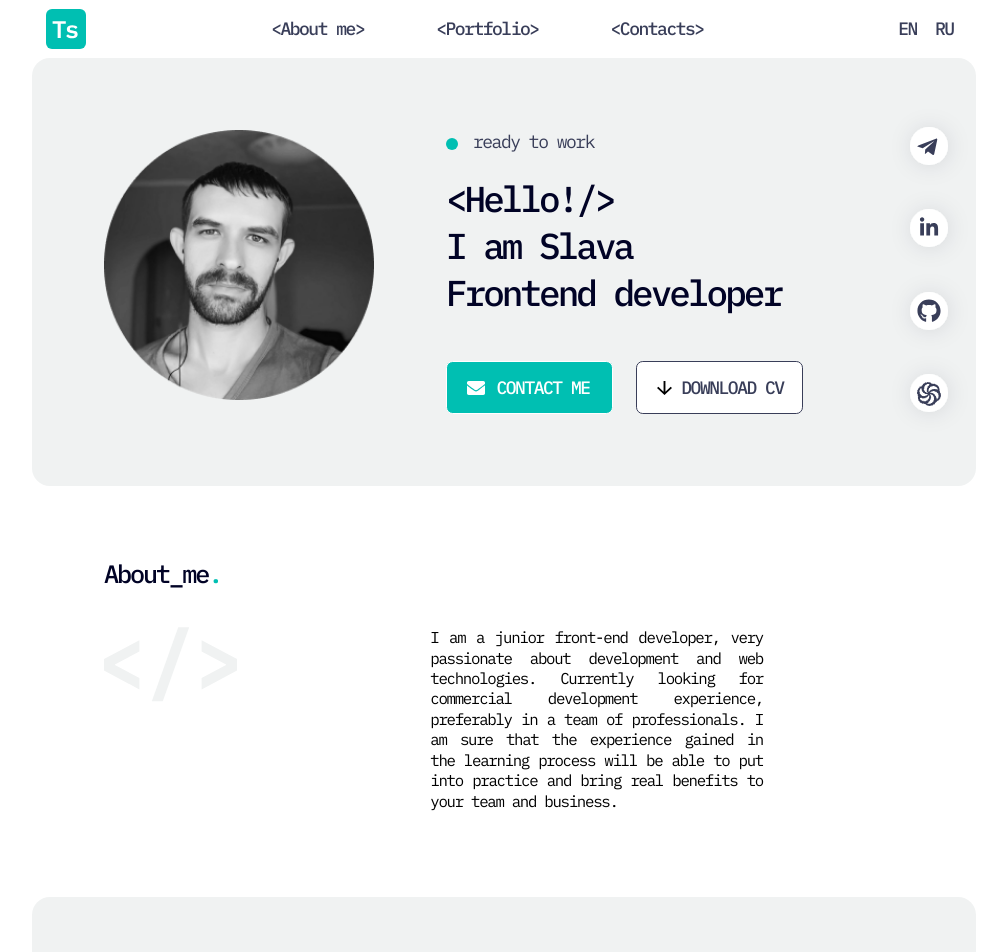
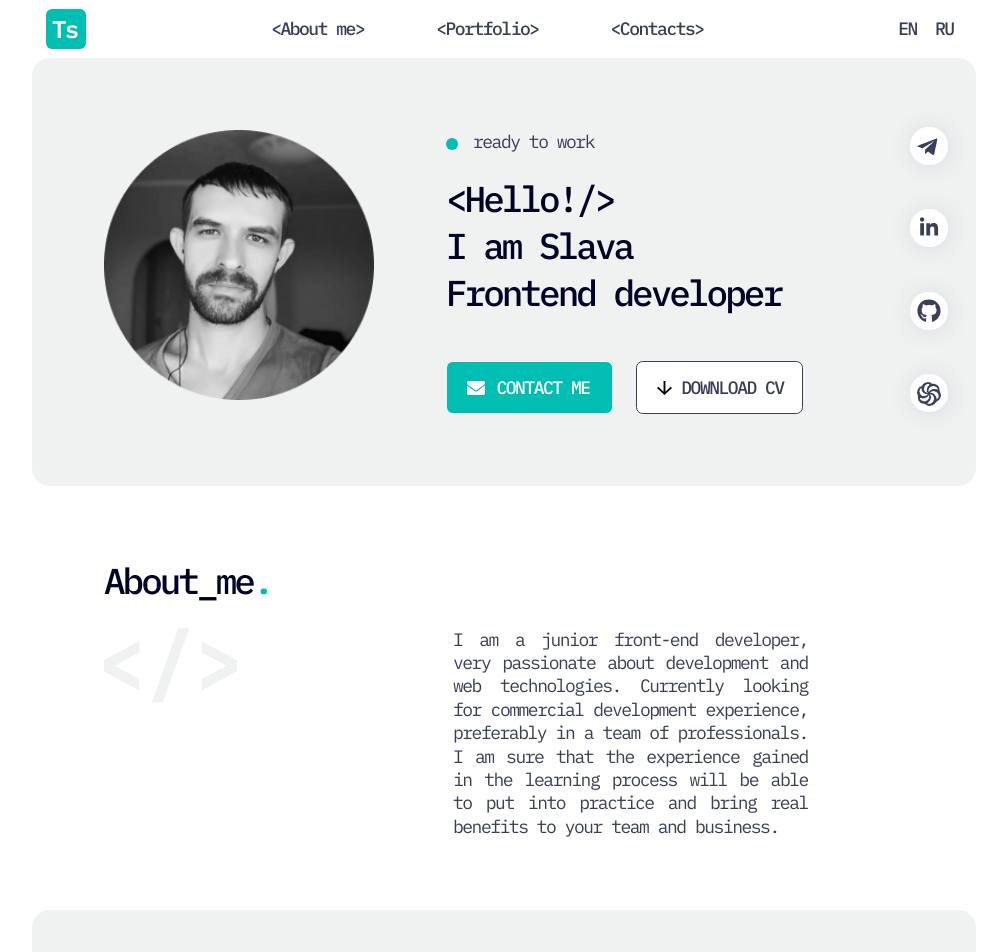
Before and after one commit to Tsvetkoffff/cv, a React (Vite) app: page / in a window 1280 px wide. Shown: the top 952 px of the page, without its empty margins (126-1133 px from the left). Built offline with nearby package versions, Linux system fonts and the light colour scheme.

Commit message:
refactor: refactoring About

```diff
--- /dev/null
+++ b/src/components/Main/About/ContentContainer.jsx
@@ -0,0 +1,11 @@
+import React from 'react'
+
+const ContentContainer = ({children}) => {
+  return (
+    <div className='flex flex-col gap-7 md:flex-row-reverse md:justify-end md:gap-28 md:w-[90%] lg:gap-48  xl:gap-60'>
+      {children}
+    </div>
+  )
+}
+
+export default ContentContainer
--- /dev/null
+++ b/src/components/Main/About/TagIcon.jsx
@@ -0,0 +1,12 @@
+import React from 'react'
+import {ReactComponent as Icon} from '/src/assets/icons/tag-icon.svg'
+
+const TagIcon = () => {
+  return (
+    <div>
+      <Icon />
+    </div>
+  )
+}
+
+export default TagIcon
--- /dev/null
+++ b/src/components/Main/About/Wrapper.jsx
@@ -0,0 +1,7 @@
+import React from 'react'
+
+const Wrapper = ({children}) => {
+  return <div className='flex flex-col gap-5'>{children}</div>
+}
+
+export default Wrapper
--- a/src/components/Main/About.jsx
+++ b/src/components/Main/About/index.jsx
@@ -1,26 +1,31 @@
 import React from 'react'
-import SectionHeader from '../SectionHeader'
-import {ReactComponent as TagIcon} from '/src/assets/icons/tag-icon.svg'
+
 import Section from '/src/components/common/Section'
+import Heading from '/src/components/common/Heading'
+import Text from '/src/components/common/Text'
+
+import Wrapper from '/src/components/Main/About/Wrapper'
+import ContentContainer from '/src/components/Main/About/ContentContainer'
+import TagIcon from './TagIcon'
 
 const About = () => {
   return (
     <Section id='about'>
-      <div className='space-y-5'>
-        <SectionHeader text='About_me' dot={true} />
-        <div className='flex flex-col space-y-7 md:space-y-0 md:flex-row-reverse  md:justify-end'>
-          <p className='text-justify text-sm box-border md:p-3 md:w-[46%]'>
+      <Wrapper>
+        <Heading Tag='h2' dot>
+          About_me
+        </Heading>
+        <ContentContainer>
+          <Text className='text-base'>
             I am a junior front-end developer, very passionate about development
             and web technologies. Currently looking for commercial development
             experience, preferably in a team of professionals. I am sure that
             the experience gained in the learning process will be able to put
             into practice and bring real benefits to your team and business.
-          </p>
-          <div className='md:py-3 md:w-[40%]'>
-            <TagIcon />
-          </div>
-        </div>
-      </div>
+          </Text>
+          <TagIcon />
+        </ContentContainer>
+      </Wrapper>
     </Section>
   )
 }
--- a/src/components/common/Text.jsx
+++ b/src/components/common/Text.jsx
@@ -3,7 +3,7 @@ import React from 'react'
 const Text = ({children, className}) => {
   return (
     <p
-      className={`font-sans text-grey ${className}`}
+      className={`font-sans text-grey text-justify ${className}`}
     >
       {children}
     </p>
```
